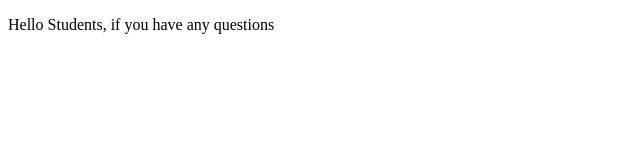
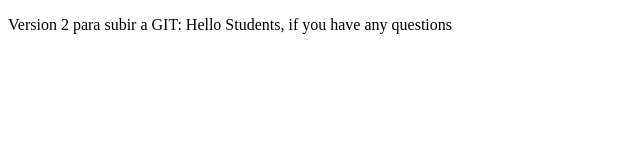
Before and after one commit to jcortes1126/proyectoDemocursoPrework, a plain HTML site: page index.html in a window 1280 px wide. Shown: the whole page, without its empty margins (0-640 px from the left). Drawn offline with Linux system fonts and the light colour scheme.

Commit message:
Version 2 para GIT

```diff
--- a/index.html
+++ b/index.html
@@ -8,7 +8,8 @@
 </head>
 <body>
     <p>
-Hello Students, if you have any questions
+    Version 2 para subir a GIT:
+    Hello Students, if you have any questions
 
     </p>
 </body>
```
